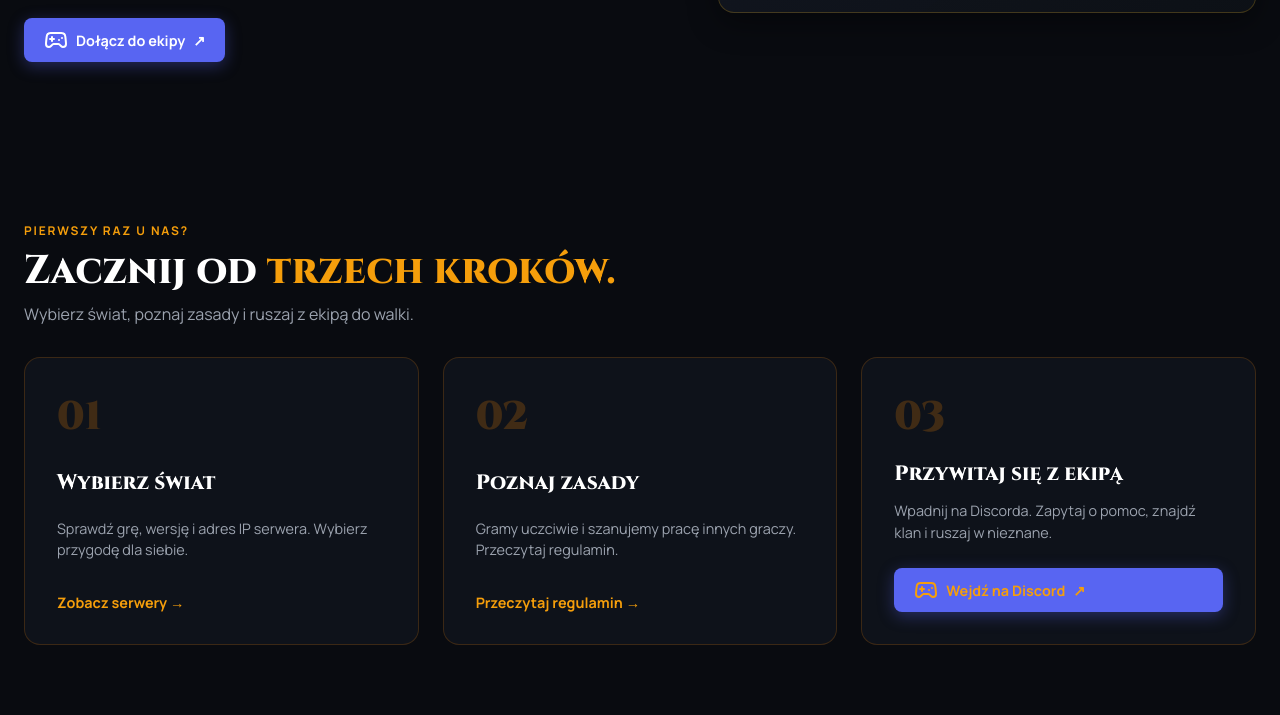
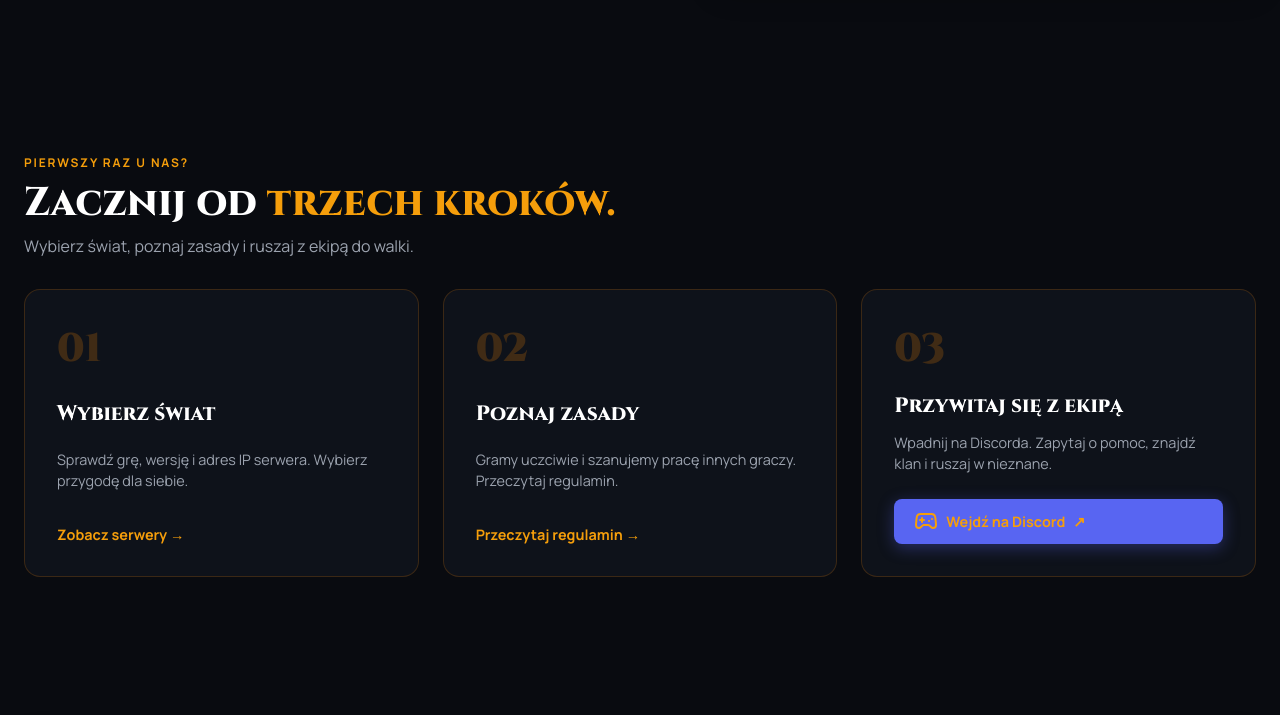
Before and after one commit to CywilizacjaPolska/CywilizacjaPolska.github.io, a plain HTML site: page index.html in a window 1280 px wide. Shown: the part 2762-3477 px from the top of the page. Drawn offline with nearby package versions, Linux system fonts and the light colour scheme.

Commit message:
Update index.html

```diff
--- a/index.html
+++ b/index.html
@@ -522,11 +522,6 @@
             </div>
           </div>
 
-          <div class="home-people-actions" style="margin-top: 1.5rem;">
-            <a class="button button-discord" href="https://discord.gg/jmFhmU2VWR" target="_blank">
-              <i data-lucide="gamepad-2"></i> Dołącz do ekipy <span>↗</span>
-            </a>
-          </div>
         </div>
 
         <!-- PRAWA STRONA: ATRAKCYJNY WIDGET DISCORDA -->
```
